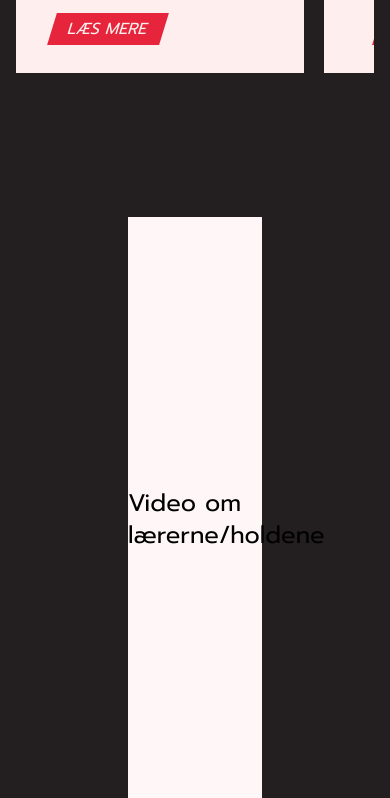
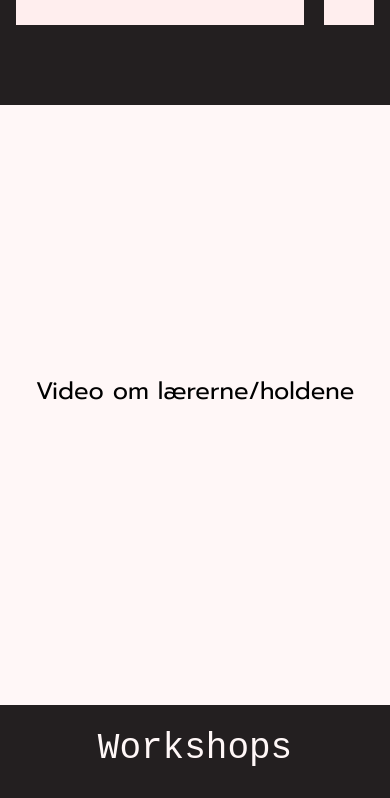
Before and after one commit to nannaanker/Dansestudiet, an Astro site: page / in a window 390 px wide. Shown: the part 1971-2769 px from the top of the page. Built offline with nearby package versions, Linux system fonts and the light colour scheme; Astro itself is replaced by a stand-in of ours; a web font is replaced by a local one.

Commit message:
text size

```diff
--- a/src/pages/index.astro
+++ b/src/pages/index.astro
@@ -19,7 +19,7 @@ const udvalgteworkshops = sorteredeworkshops.slice(0, 6);
     <Button>SE KLASSERNE HER</Button>
   </div>
 
-  <div class="grid justify-items-center"><h2 class="mb-8 text-pink-50 font-hero text-4xl">Dansehold denne sæson</h2></div>
+  <div class="grid justify-items-center"><h2 class="mb-8 text-pink-50 font-hero text-2xl lg:text-4xl">Dansehold denne sæson</h2></div>
 
   <!-- alt hvad der omhandler lists til nyheder -->
 
@@ -69,17 +69,17 @@ const udvalgteworkshops = sorteredeworkshops.slice(0, 6);
       </svg>
     </button>
   </section>
-  <div class="grid justify-items-center h-600 m-32 bg-pink-50">
+  <div class="grid justify-items-center h-600 lg:m-32 bg-pink-50">
     <p class="my-270 font-dansedisplay text-2xl">Video om lærerne/holdene</p>
   </div>
-  <div class="grid justify-items-center"><h2 class="mb-8 text-pink-50 font-hero text-4xl">Workshops</h2></div>
+  <div class="grid justify-items-center"><h2 class="mb-8 mt-6 text-pink-50 font-hero text-4xl">Workshops</h2></div>
 
   <section class="mb-16 p-4 relative mx-28">
     <ul id="wrapper" class="flex flex-row overflow-hidden gap-5 snap-x">
       {
         udvalgteworkshops.map((post) => (
           <li id="slide" class="max-w-sm duration-700 hover:scale-105 ease-in-out shrink-0 snap-center">
-            <div class=" w-72 grid justify-items-center text-center text-rod-600 bg-pink-100 mt-2 p-2">
+            <div class="w-72 grid justify-items-center text-center text-rod-600 bg-pink-100 mt-2 p-2">
               <div class="">
                 <img src={post.frontmatter.wscoverimage} alt={post.frontmatter.wscoveralt} class=" w-60 my-5" />
               </div>
```
